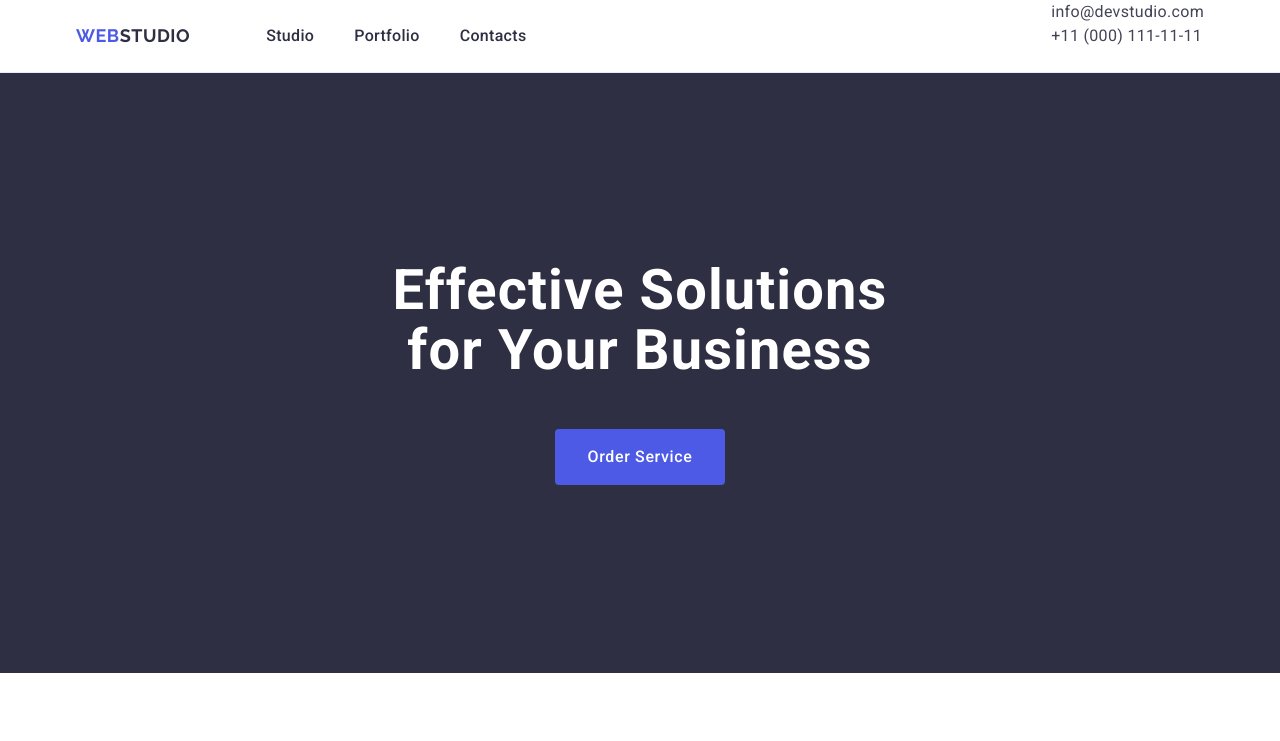
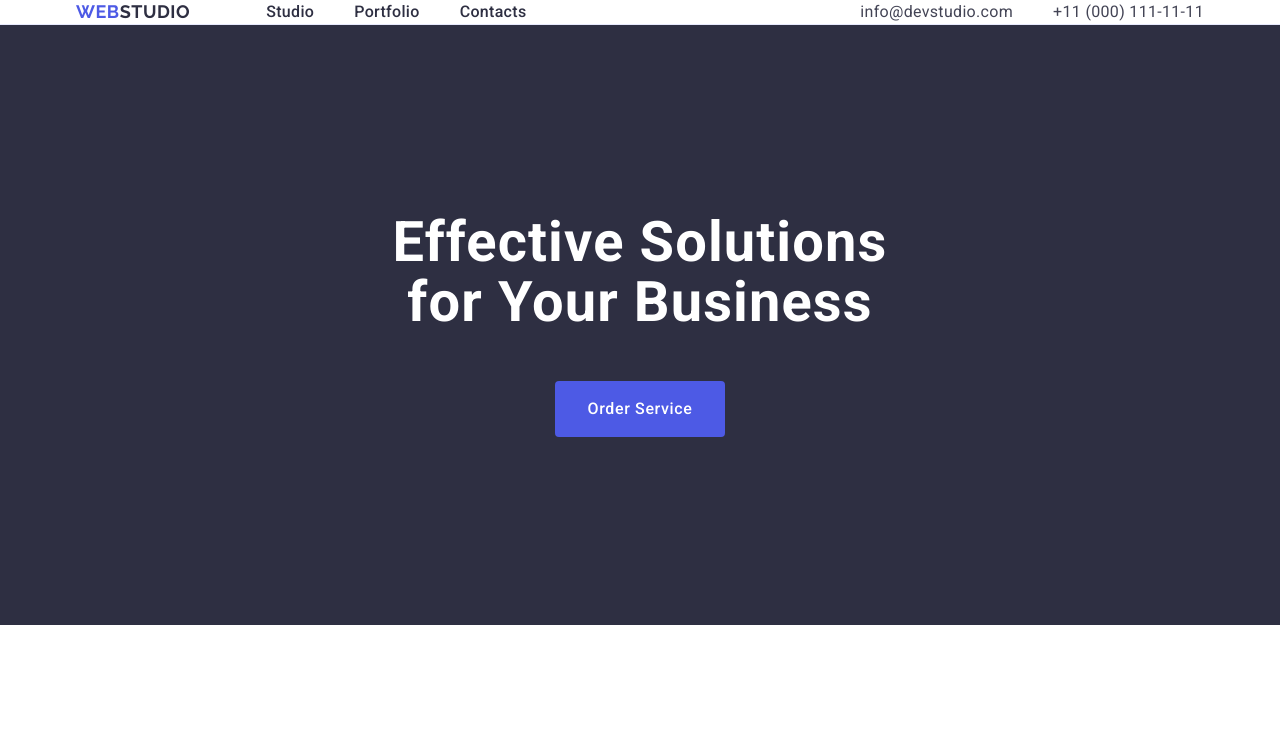
Before and after one commit to TValeriiaM/goit-markup-hw-03, a plain HTML site: page index.html in a window 1280 px wide. Shown: the top 741 px of the page. Drawn offline with nearby package versions, Linux system fonts and the light colour scheme.

Commit message:
homew0rk  3

```diff
--- a/css/styles.css
+++ b/css/styles.css
@@ -46,10 +46,9 @@ img {
     border-bottom: 1px solid #E7E9FC;
 }
 
-.navigation-items {
+.navigation-items, .adress-items {
     display: flex;
     gap: 40px;
-    padding: 24px 0;
 }
 
 .main-navigation {
@@ -83,6 +82,7 @@ img {
     font-weight: 500;
     line-height: 1.5;
     letter-spacing: 0.02em;
+    padding: 24px 0;
 }
 
 .link-active:active {
```
